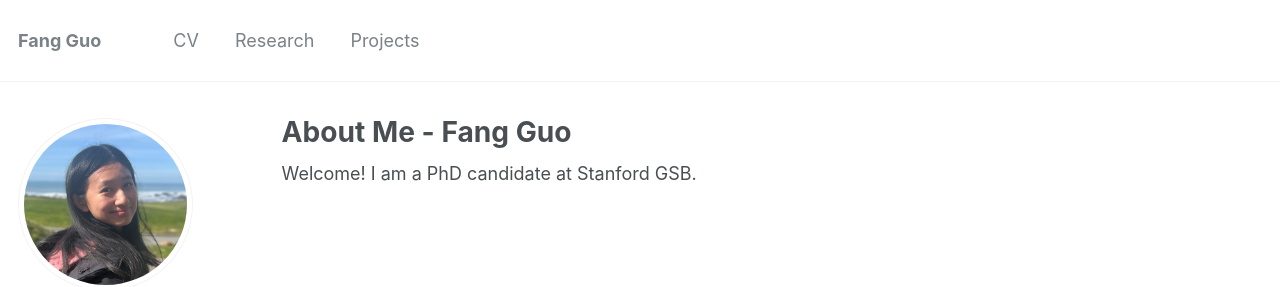
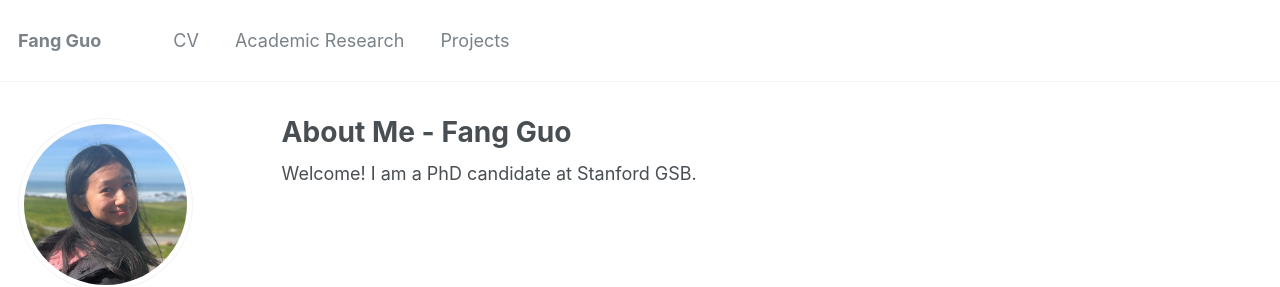
Before and after one commit to fangguo34/fangguo34.github.io, a Jekyll site: the page built from _pages/about.md, in a window 1280 px wide. Shown: the top 287 px of the page. Built offline with Jekyll 4.4.1, drawn with Linux system fonts in a browser that asks for light colours.

Commit message:
Update navigation.yml

```diff
--- a/_data/navigation.yml
+++ b/_data/navigation.yml
@@ -3,7 +3,7 @@ main:
   - title: "CV"
     url: /cv/
 
-  - title: "Research"
+  - title: "Academic Research"
     url: /research/
 
   - title: "Projects"
```
